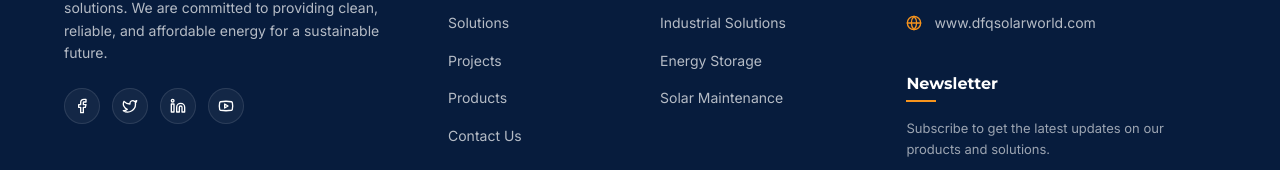
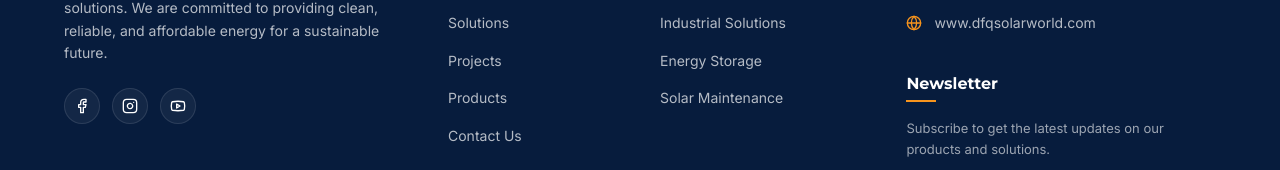
Before and after one commit to Huzoma/dfqsolar, a Next.js app: page / in a window 1280 px wide. Shown: the part 4830-5000 px from the top of the page. Built offline with nearby package versions, Linux system fonts and the light colour scheme.

Commit message:
Update footer social links: add Instagram, remove Twitter and LinkedIn

```diff
--- a/src/components/Footer.tsx
+++ b/src/components/Footer.tsx
@@ -1,7 +1,7 @@
 "use client";
 
 import React, { useState } from "react";
-import { MapPin, Phone, Mail, Globe, Facebook, Twitter, Linkedin, Youtube, ArrowRight } from "lucide-react";
+import { MapPin, Phone, Mail, Globe, Facebook, Instagram, Youtube, ArrowRight } from "lucide-react";
 import styles from "./Footer.module.css";
 
 interface FooterProps {
@@ -42,11 +42,8 @@ export default function Footer({ setActiveTab }: FooterProps) {
               <a href="#" className={styles.socialLink} aria-label="Facebook">
                 <Facebook size={16} />
               </a>
-              <a href="#" className={styles.socialLink} aria-label="Twitter">
-                <Twitter size={16} />
-              </a>
-              <a href="#" className={styles.socialLink} aria-label="LinkedIn">
-                <Linkedin size={16} />
+              <a href="#" className={styles.socialLink} aria-label="Instagram">
+                <Instagram size={16} />
               </a>
               <a href="#" className={styles.socialLink} aria-label="YouTube">
                 <Youtube size={16} />
```
